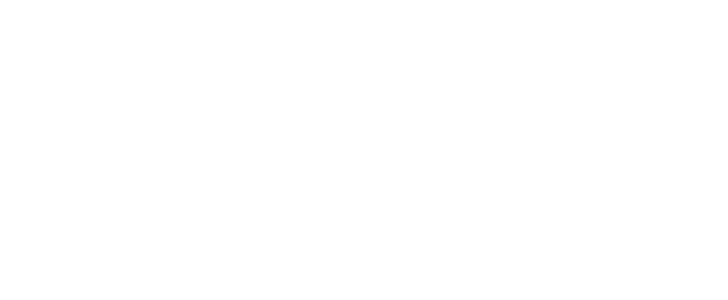
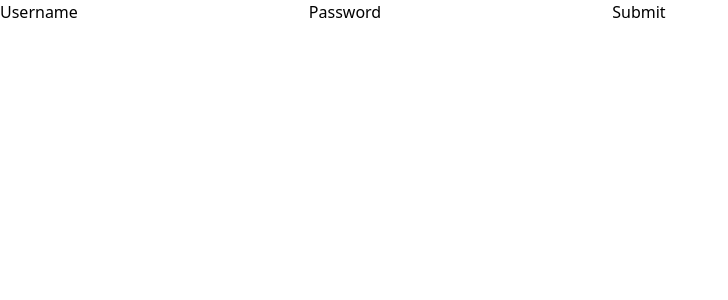
Before and after one commit to mcrawf9394/BlogViewing, a React (Vite) app: page /login in a window 1280 px wide. Shown: the top 300 px of the page, without its empty margins (0-728 px from the left). Built offline with nearby package versions, Linux system fonts and the light colour scheme.

Commit message:
Added a login component that gives a JWT that is stored in local storage for use later

```diff
--- a/src/App.jsx
+++ b/src/App.jsx
@@ -8,6 +8,7 @@
       <h1 className='text-4xl'>Hello</h1>
       <a href="/login"><button>Login</button></a>
       <a href="/signup"><button>Signup</button></a>
+      <a href="/updateuser"><button>Update User</button></a>
     </>
   )
 }
--- a/src/Login.jsx
+++ b/src/Login.jsx
@@ -1,4 +1,40 @@
+import { useState } from "react"
+import { useNavigate, Form } from "react-router-dom"
 function Login () {
-
+    const [user, setUser] = useState('')
+    const [pass, setPass] = useState('')
+    const [error, setError] = useState('')
+    const navigate = useNavigate()
+    return <>
+        <Form>
+            <label htmlFor="username">Username</label>
+            <input name="password" type="text" value={user} onChange={(e) => {setUser(e.target.value)}} required/>
+            <label htmlFor="password">Password</label>
+            <input name="password" type="text" value={pass} onChange={(e) => {setPass(e.target.value)}} required/>
+            <button onClick={async (click) =>{
+                click.preventDefault()
+                try {const request = await fetch('http://localhost:3000/api/users/login', {
+                    method: 'POST',
+                    mode: "cors",
+                    headers: {"Content-Type": "application/json"},
+                    body: JSON.stringify({
+                        "username": user,
+                        "password": pass
+                    })
+                })
+                const response = await request.json()
+                if (!response.token) {
+                    setError(response.error[0].msg)
+                } else {
+                    localStorage.setItem('token', response.token)
+                    navigate('/')
+                }
+                } catch (err) {
+                    console.error(err)
+                }
+            }}>Submit</button>
+        </Form>
+        <h1>{error}</h1>
+    </>
 }
 export default Login
--- a/src/Signup.jsx
+++ b/src/Signup.jsx
@@ -39,7 +39,7 @@
                     if (!response.success) {
                         setErrors(response.error[0].msg)
                     } else {
-                        navigate('/')
+                        navigate('/login')
                     }
                 } catch (error) {
                     console.error(error);
--- /dev/null
+++ b/src/updateUser.jsx
@@ -0,0 +1,17 @@
+import { useState, useEffect } from "react"
+import { useNavigate, Form } from "react-router-dom"
+function UpdateUser () {
+    const [infoLoad, setInfo] = useState(["loading"])
+
+    const [userInfo, setUserInfo] = useState({})
+    return <>
+        {infoLoad.map((info) => {
+            if ("loading") {
+                return <h1>Loading ..... <br></br> Please Wait</h1>
+            } else {
+
+            }
+        })}
+    </>
+}
+export default UpdateUser
```
